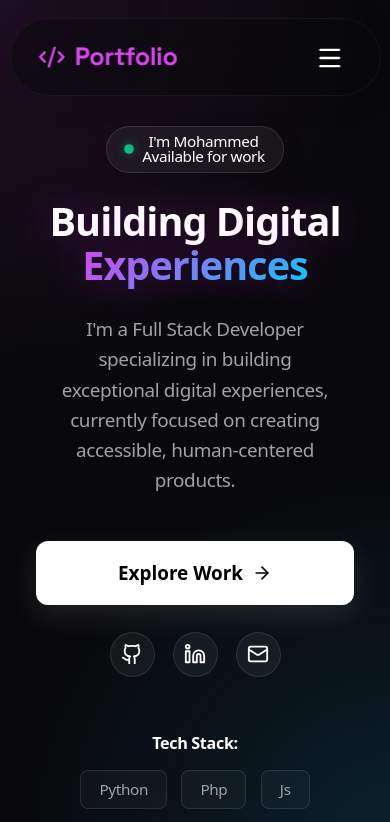
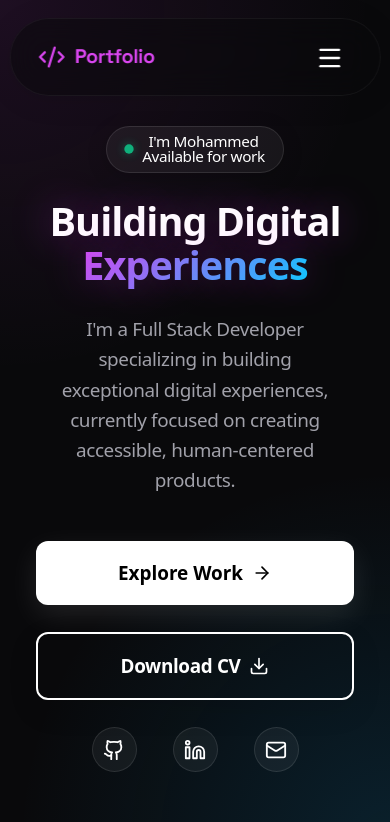
Before and after one commit to MrMohone/FullStack-Portfolio, a React (Vite) app: page / in a window 390 px wide. Shown: the top 822 px of the page. Built offline with nearby package versions, Linux system fonts and the light colour scheme.

Commit message:
full responsived

```diff
--- a/src/assets/components/Hero.jsx
+++ b/src/assets/components/Hero.jsx
@@ -1,5 +1,5 @@
 import React from 'react';
-import { ArrowRight, Github, Linkedin, Mail } from 'lucide-react';
+import { ArrowRight, Github, Linkedin, Mail, Download } from 'lucide-react';
 import { motion } from 'framer-motion';
 import developerImg from '../Generated Image March 16, 2026 - 2_03PM.png';
 
@@ -86,12 +86,22 @@ const Hero = () => {
                     </motion.p>
 
                     <motion.div className="hero-actions" variants={itemVariants}>
+                        <div className="hero-buttons">
                             <button
                                 className="primary-btn"
                                 onClick={() => document.getElementById('projects')?.scrollIntoView({ behavior: 'smooth' })}
                             >
                                 Explore Work <ArrowRight size={20} />
                             </button>
+
+                            <a
+                                href="/Mohammed_CV.pdf"
+                                download="Mohammed_CV.pdf"
+                                className="secondary-btn"
+                            >
+                                Download CV <Download size={20} />
+                            </a>
+                        </div>
 
                         <div className="social-links">
                             <a href="https://github.com/MrMohone" target="_blank" rel="noopener noreferrer" className="social-link" aria-label="GitHub"><Github size={22} /></a>
--- a/src/index.css
+++ b/src/index.css
@@ -164,7 +164,7 @@ body {
 }
 
 .nav-logo {
-  font-size: 1.4rem;
+  font-size: clamp(1.1rem, 2.5vw, 1.4rem);
   font-weight: 700;
   color: var(--text-h);
   text-decoration: none;
@@ -188,7 +188,7 @@ body {
   color: var(--text);
   text-decoration: none;
   font-weight: 500;
-  font-size: 0.95rem;
+  font-size: clamp(0.75rem, 1.5vw, 0.95rem);
   transition: color 0.2s ease;
   position: relative;
 }
@@ -273,9 +273,9 @@ body {
 }
 
 .mobile-nav .nav-link {
-  font-size: 2rem;
+  font-size: clamp(1.2rem, 5vw, 1.5rem);
   font-family: var(--heading);
-  font-weight: 700;
+  font-weight: 600;
   color: var(--text-h);
 }
 
@@ -291,6 +291,20 @@ body {
 
   .mobile-menu-btn {
     display: block;
+  }
+}
+
+@media (min-width: 767px) and (max-width: 989px) {
+  .navbar {
+    padding: 0.6rem 1rem;
+  }
+
+  .nav-links {
+    gap: 1.2rem;
+  }
+
+  .nav-btn {
+    padding: 0.5rem 1rem;
   }
 }
 
@@ -430,9 +444,16 @@ body {
 
 .hero-actions {
   display: flex;
-  align-items: center;
-  gap: 2rem;
+  flex-direction: column;
+  align-items: flex-start;
+  gap: 1.5rem;
   margin-bottom: 3rem;
+}
+
+.hero-buttons {
+  display: flex;
+  gap: 1.5rem;
+  flex-wrap: wrap;
 }
 
 .primary-btn {
@@ -462,9 +483,40 @@ body {
   transition: transform 0.3s ease;
 }
 
+.secondary-btn {
+  display: flex;
+  align-items: center;
+  gap: 0.5rem;
+  background: transparent;
+  color: var(--text-h);
+  border: 1px solid var(--border);
+  padding: 1rem 2rem;
+  font-size: 1.05rem;
+  font-weight: 700;
+  border-radius: 12px;
+  cursor: pointer;
+  text-decoration: none;
+  transition: all 0.3s cubic-bezier(0.4, 0, 0.2, 1);
+  box-shadow: 0 10px 30px rgba(0, 0, 0, 0.1);
+  backdrop-filter: blur(12px);
+}
+
+.secondary-btn:hover {
+  background: rgba(255, 255, 255, 0.05);
+  border-color: var(--accent);
+  color: var(--accent);
+  transform: translateY(-3px);
+  box-shadow: 0 10px 25px rgba(217, 70, 239, 0.15); /* light fuchsia shadow */
+}
+
+.secondary-btn:hover svg {
+  transform: translateY(2px);
+  transition: transform 0.3s ease;
+}
+
 .social-links {
   display: flex;
-  gap: 1rem;
+  gap: 2rem;
 }
 
 .social-link {
@@ -668,8 +720,11 @@ body {
   }
 
   .hero-actions {
+    align-items: center;
+  }
+
+  .hero-buttons {
     justify-content: center;
-    flex-wrap: wrap;
   }
 
   .tech-icons {
@@ -687,11 +742,16 @@ body {
   }
 
   .hero-actions {
+    gap: 1.5rem;
+  }
+
+  .hero-buttons {
     flex-direction: column;
+    width: 100%;
     gap: 1.5rem;
   }
 
-  .primary-btn {
+  .primary-btn, .secondary-btn {
     width: 100%;
     justify-content: center;
   }
@@ -700,6 +760,12 @@ body {
 @media (max-width: 380px) {
   .hero-title {
     font-size: 1.8rem;
+  }
+}
+
+@media (max-width: 254px) {
+  .nav-logo {
+    display: none;
   }
 }
 
@@ -940,7 +1006,7 @@ body {
 }
 
 .section-title {
-  font-size: clamp(2.5rem, 4vw, 3.5rem);
+  font-size: clamp(1.8rem, 5vw, 3.5rem);
   font-weight: 800;
   line-height: 1.2;
   color: var(--text-h);
@@ -1265,6 +1331,38 @@ body {
 @media (max-width: 768px) {
   .projects-section {
     padding: 4rem 1.5rem;
+  }
+}
+
+@media (max-width: 392px) {
+  .projects-section {
+    padding: 3rem 1rem;
+  }
+
+  .projects-grid {
+    grid-template-columns: 1fr;
+    gap: 1.5rem;
+  }
+
+  .project-content {
+    padding: 1.5rem;
+  }
+
+  .project-title {
+    font-size: 1.3rem;
+  }
+
+  .project-card.featured .project-image-container {
+    height: 200px;
+  }
+
+  .project-image-container {
+    height: 180px;
+  }
+
+  .tech-tag {
+    font-size: 0.75rem;
+    padding: 0.3rem 0.8rem;
   }
 }
 
@@ -1656,6 +1754,43 @@ body {
   }
 }
 
+@media (max-width: 375px) {
+  .contact-section {
+    padding: 2rem 0.75rem;
+  }
+
+  .contact-content {
+    padding: 1rem;
+  }
+
+  .contact-info-card {
+    flex-direction: column;
+    text-align: center;
+    align-items: center;
+    gap: 0.75rem;
+  }
+
+  .info-details p {
+    font-size: 0.85rem;
+    word-break: break-word;
+  }
+
+  .input-with-icon input,
+  .input-with-icon textarea {
+    padding: 0.75rem 1rem 0.75rem 2.5rem;
+    font-size: 0.85rem;
+  }
+
+  .input-icon {
+    left: 0.75rem;
+  }
+
+  .glowing-btn {
+    padding: 0.8rem;
+    font-size: 0.9rem;
+  }
+}
+
 /* Footer Section */
 .footer {
   background: var(--code-bg);
```
Also changed, not shown: 1 other file (tests, documents, lock files or other folders). Lines whose indentation alone changed are shown as unchanged.
